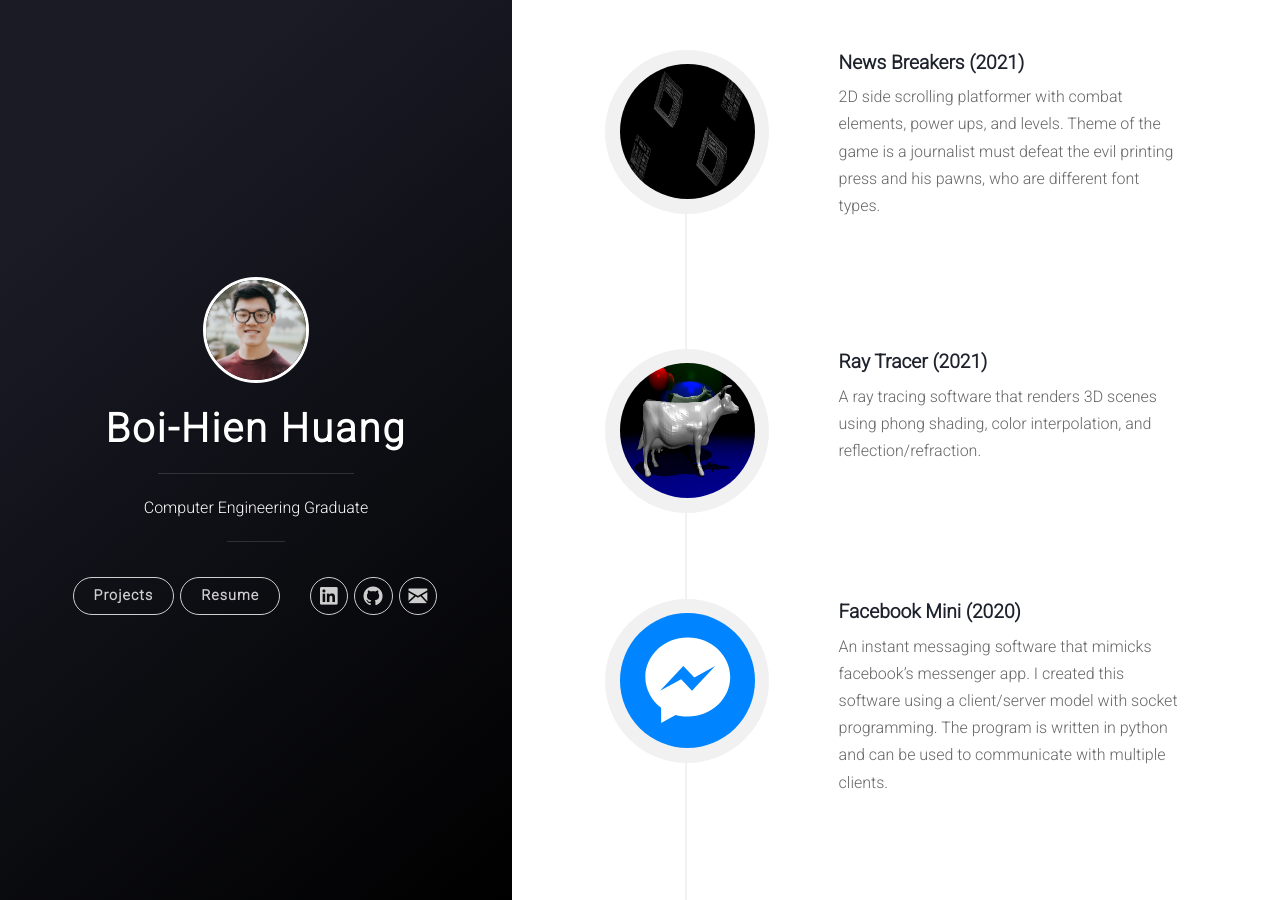
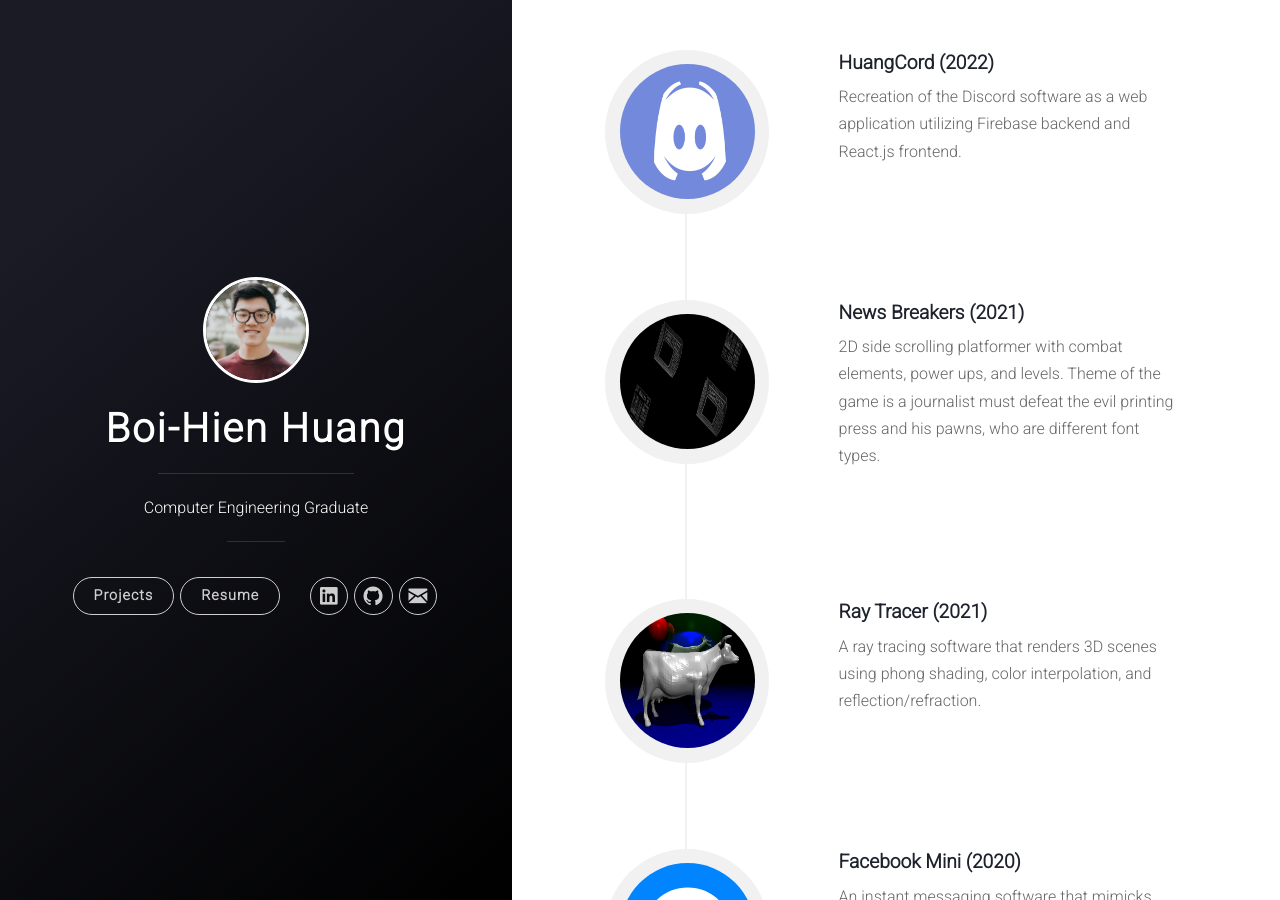
Before and after one commit to boihien/boihien.github.io, a Jekyll site: the page built from index.html, in a window 1280 px wide and 900 px high. Built offline with Jekyll 4.4.1, drawn with Linux system fonts in a browser that asks for light colours; the list of posts is cut into pages by our own code.

Commit message:
updated huangcord

```diff
--- a/_data/projects.yml
+++ b/_data/projects.yml
@@ -1,4 +1,10 @@
 # projects section data
+- name: HuangCord (2022)
+  gh_user: boihien
+  repo: HuangCord
+  img: "images/discord.jpg"
+  desc: Recreation of the Discord software as a web application utilizing Firebase backend and React.js frontend.
+
 - name: News Breakers (2021)
   gh_user: boihien
   repo: News_Breakers
--- a/_includes/header.html
+++ b/_includes/header.html
@@ -21,7 +21,7 @@
           <nav class="cover-navigation cover-navigation--primary">
             <ul class="navigation">
               <li class="navigation__item"><a href="{{ site.baseurl }}/#projects" title="link to {{ site.title }} projects" class="blog-button">Projects</a></li>
-              <li class="navigation__item"><a href="{{ site.baseurl }}/BoiHienHuang_Resume.pdf" title="link to Resume" class="blog-button">Resume</a></li>
+              <li class="navigation__item"><a href="{{ site.baseurl }}/BoihienHuang_Software_Developer.pdf" title="link to Resume" class="blog-button">Resume</a></li>
             </ul>
           </nav>
 
```
Also changed, not shown: images/discord.jpg (added), 1 other file.
